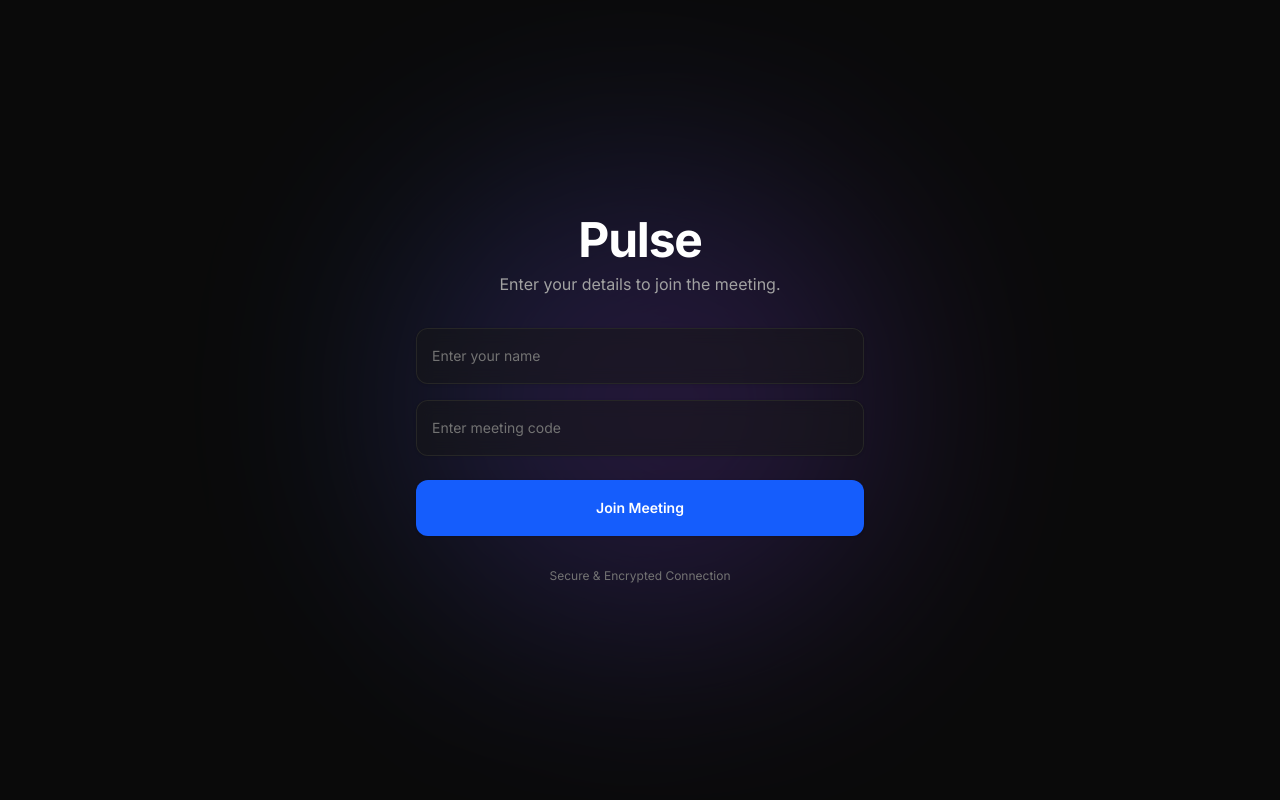
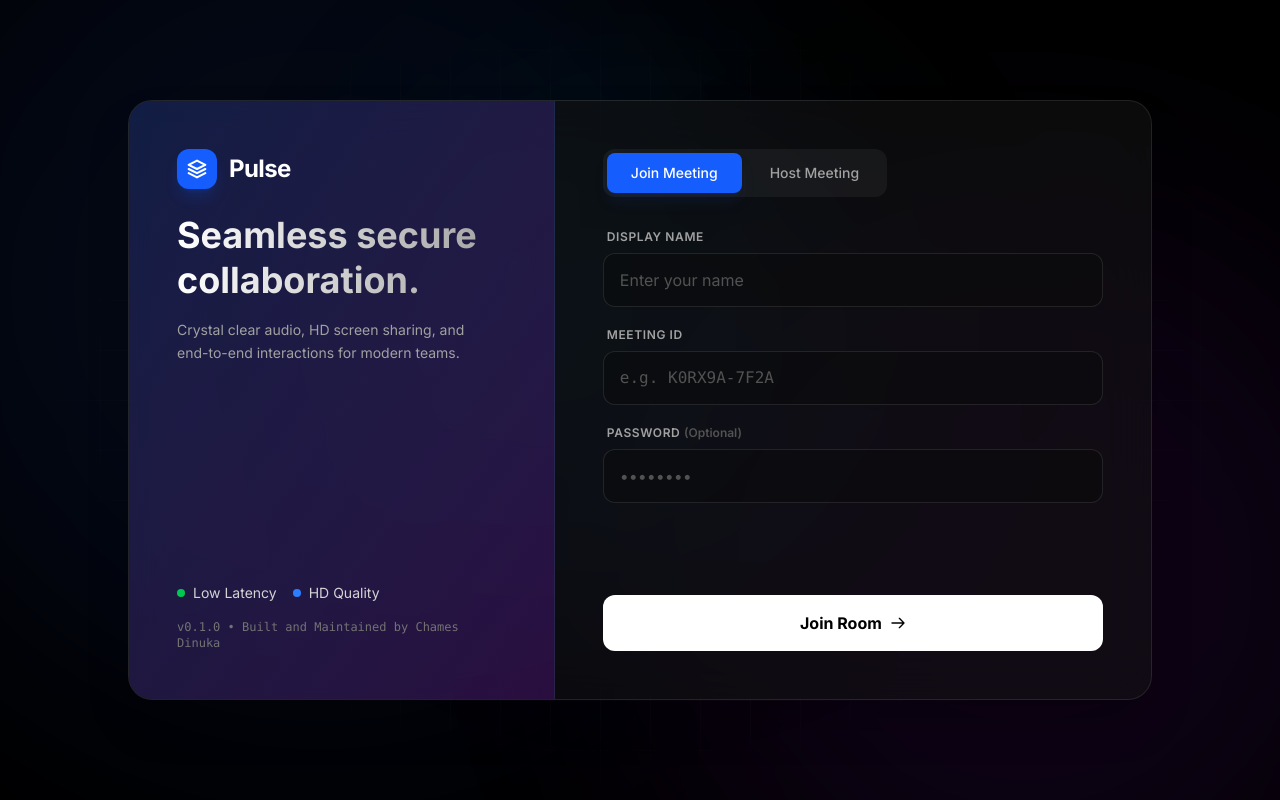
Before and after one commit to chamesh2019/pulse, a Next.js app in the folder web/: page / in a window 1280 px wide. Built offline with nearby package versions, Linux system fonts and the light colour scheme.

Commit message:
feat: Add initial landing page with UI for joining and hosting meetings.

```diff
--- a/web/app/page.tsx
+++ b/web/app/page.tsx
@@ -1,103 +1,224 @@
 "use client";
 
-import { useEffect, useState } from "react";
+import { useEffect, useState, type FormEvent } from "react";
 import { useRouter } from "next/navigation";
 import { v4 as uuidv4 } from 'uuid';
+import Head from 'next/head';
+
+// Utility to generate secure meeting ID
+async function generateMeetingId() {
+  const timestamp = Date.now().toString(36);
+  const randomBytes = new Uint8Array(8);
+  crypto.getRandomValues(randomBytes);
+  const hashBuffer = await crypto.subtle.digest('SHA-256', randomBytes);
+  const hashArray = Array.from(new Uint8Array(hashBuffer));
+  const hashHex = hashArray.map(b => b.toString(16).padStart(2, '0')).join('');
+  return `${timestamp}-${hashHex.substring(0, 6)}`.toUpperCase();
+}
 
 export default function Home() {
   const router = useRouter();
-  const [meetingId, setMeetingId] = useState("");
-  const [username, setUsername] = useState(() => {
+  const [activeTab, setActiveTab] = useState<'join' | 'host'>('join');
+
+  // Join State
+  const [joinMeetingId, setJoinMeetingId] = useState("");
+  const [joinUsername, setJoinUsername] = useState("");
+  const [joinPassword, setJoinPassword] = useState("");
+
+  // Host State
+  const [hostUsername, setHostUsername] = useState("");
+  const [generatedId, setGeneratedId] = useState("");
+  const [hostPassword, setHostPassword] = useState(""); // Optional future use
+
+  // Init
+  useEffect(() => {
+    // Generate an ID immediately just in case they switch to Host
+    generateMeetingId().then(setGeneratedId);
+
     if (typeof window !== 'undefined') {
-      return localStorage.getItem('username') || "";
+      const storedName = localStorage.getItem('username');
+      if (storedName) {
+        setJoinUsername(storedName);
+        setHostUsername(storedName);
       }
-    return "";
-  });
 
-  const handleJoin = (e: React.FormEvent) => {
-    e.preventDefault();
-    if (meetingId.trim()) {
-      console.log("Joining meeting:", meetingId);
-      router.push(`/meeting/${meetingId}`);
+      if (!localStorage.getItem('userID')) {
+        localStorage.setItem('userID', uuidv4());
       }
-  };
-
-  useEffect(() => {
-    // Ensure userID exists in localStorage
-    const userID = localStorage.getItem('userID');
-    if (!userID) {
-      localStorage.setItem('userID', uuidv4());
     }
   }, []);
 
+  const handleJoin = (e: FormEvent) => {
+    e.preventDefault();
+    if (!joinMeetingId.trim() || !joinUsername.trim()) return;
+
+    // Save username
+    localStorage.setItem('username', joinUsername);
+
+    console.log("Joining", joinMeetingId, "with password", joinPassword);
+    router.push(`/meeting/${joinMeetingId}`);
+  };
+
+  const handleHost = (e: FormEvent) => {
+    e.preventDefault();
+    if (!hostUsername.trim()) return;
+
+    localStorage.setItem('username', hostUsername);
+    console.log("Hosting", generatedId);
+    router.push(`/meeting/${generatedId}`);
+  };
+
   return (
-    <main className="flex min-h-screen flex-col items-center justify-center bg-neutral-950 p-4 relative overflow-hidden">
-      <div className="absolute top-0 left-1/2 -translate-x-1/2 w-full h-full max-w-4xl opacity-20 pointer-events-none">
-        <div className="absolute top-1/4 left-1/4 w-96 h-96 bg-blue-500 rounded-full blur-[128px]" />
-        <div className="absolute bottom-1/4 right-1/4 w-96 h-96 bg-purple-500 rounded-full blur-[128px]" />
+    <main className="h-screen w-full bg-black text-white overflow-hidden relative flex items-center justify-center selection:bg-blue-500/30">
+
+      {/* --- Ambient Background --- */}
+      <div className="absolute inset-0 pointer-events-none">
+        <div className="absolute top-[-20%] left-[-10%] w-[70vw] h-[70vw] bg-blue-900/20 rounded-full blur-[120px] animate-pulse duration-10000" />
+        <div className="absolute bottom-[-20%] right-[-10%] w-[60vw] h-[60vw] bg-purple-900/20 rounded-full blur-[120px] animate-pulse duration-7000" />
+        <div className="absolute top-[40%] left-[50%] -translate-x-1/2 -translate-y-1/2 w-[40vw] h-[40vw] bg-emerald-900/10 rounded-full blur-[100px]" />
       </div>
 
-      <div className="w-full max-w-md space-y-8 relative z-10">
-        <div className="text-center space-y-2">
-          <h1 className="text-4xl font-bold tracking-tight text-white sm:text-5xl">
-            Pulse
-          </h1>
-          <p className="text-neutral-400">
-            Enter your details to join the meeting.
+      {/* --- Grid Pattern Overlay --- */}
+      <div className="absolute inset-0 bg-[linear-gradient(rgba(255,255,255,0.03)_1px,transparent_1px),linear-gradient(90deg,rgba(255,255,255,0.03)_1px,transparent_1px)] bg-[size:50px_50px] [mask-image:radial-gradient(ellipse_at_center,black_40%,transparent_70%)] pointer-events-none" />
+
+      {/* --- Content Card --- */}
+      <div className="relative z-10 w-full max-w-5xl h-[600px] flex rounded-3xl overflow-hidden border border-white/10 bg-neutral-900/40 backdrop-blur-xl shadow-2xl">
+
+        {/* Left Side: Brand & Visuals */}
+        <div className="hidden lg:flex flex-col justify-between w-5/12 p-12 bg-gradient-to-br from-blue-900/40 to-purple-900/40 border-r border-white/5 relative overflow-hidden group">
+          {/* Hover glow effect */}
+          <div className="absolute inset-0 bg-gradient-to-br from-blue-600/10 to-transparent opacity-0 group-hover:opacity-100 transition-opacity duration-700"></div>
+
+          <div className="relative z-10">
+            <div className="flex items-center gap-3 mb-6">
+              <div className="w-10 h-10 rounded-xl bg-blue-600 flex items-center justify-center shadow-lg shadow-blue-600/20">
+                <svg xmlns="http://www.w3.org/2000/svg" width="20" height="20" viewBox="0 0 24 24" fill="none" stroke="currentColor" strokeWidth="2.5" strokeLinecap="round" strokeLinejoin="round"><path d="M12 2L2 7l10 5 10-5-10-5z"></path><path d="M2 17l10 5 10-5"></path><path d="M2 12l10 5 10-5"></path></svg>
+              </div>
+              <span className="text-2xl font-bold tracking-tight">Pulse</span>
+            </div>
+            <h2 className="text-4xl font-bold leading-tight bg-gradient-to-r from-white to-neutral-400 bg-clip-text text-transparent">
+              Seamless secure<br />collaboration.
+            </h2>
+            <p className="mt-4 text-neutral-400 text-sm leading-relaxed max-w-xs">
+              Crystal clear audio, HD screen sharing, and end-to-end interactions for modern teams.
             </p>
           </div>
 
-        <form onSubmit={handleJoin} className="mt-8 space-y-6">
-          <div className="space-y-4">
-            <div className="space-y-2">
-              <label htmlFor="name" className="sr-only">
-                Your Name
-              </label>
+          <div className="relative z-10 space-y-4">
+            <div className="flex items-center gap-4 text-sm text-neutral-300">
+              <span className="flex items-center gap-2">
+                <span className="w-2 h-2 rounded-full bg-green-500 animate-pulse"></span>
+                Low Latency
+              </span>
+              <span className="flex items-center gap-2">
+                <span className="w-2 h-2 rounded-full bg-blue-500"></span>
+                HD Quality
+              </span>
+            </div>
+            <div className="text-xs text-neutral-500 font-mono">
+              v0.1.0 • Built and Maintained by <a href="https://github.com/chamesh2019" target="_blank" rel="noopener noreferrer">Chames Dinuka</a>
+            </div>
+          </div>
+        </div>
+
+        {/* Right Side: Interaction Forms */}
+        <div className="flex-1 flex flex-col p-8 lg:p-12 relative bg-neutral-900/20">
+          {/* Tab Switcher */}
+          <div className="flex items-center gap-1 p-1 bg-white/5 rounded-xl self-start mb-8">
+            <button
+              onClick={() => setActiveTab('join')}
+              className={`px-6 py-2.5 rounded-lg text-sm font-medium transition-all duration-200 ${activeTab === 'join' ? 'bg-blue-600 text-white shadow-lg shadow-blue-900/20' : 'text-neutral-400 hover:text-white hover:bg-white/5'}`}
+            >
+              Join Meeting
+            </button>
+            <button
+              onClick={() => setActiveTab('host')}
+              className={`px-6 py-2.5 rounded-lg text-sm font-medium transition-all duration-200 ${activeTab === 'host' ? 'bg-purple-600 text-white shadow-lg shadow-purple-900/20' : 'text-neutral-400 hover:text-white hover:bg-white/5'}`}
+            >
+              Host Meeting
+            </button>
+          </div>
+
+          {/* Forms */}
+          <div className="flex-1 relative">
+
+            {/* JOIN FORM */}
+            <form
+              onSubmit={handleJoin}
+              className={`absolute inset-0 flex flex-col transition-all duration-300 transform ${activeTab === 'join' ? 'opacity-100 translate-x-0 pointer-events-auto' : 'opacity-0 -translate-x-8 pointer-events-none'}`}
+            >
+              <div className="space-y-5 flex-1">
+                <div>
+                  <label className="block text-xs font-semibold text-neutral-400 uppercase tracking-wider mb-2 ml-1">Display Name</label>
                   <input
-                id="name"
-                name="name"
-                type="text"
+                    value={joinUsername}
+                    onChange={(e) => setJoinUsername(e.target.value)}
+                    className="w-full bg-neutral-950/50 border border-white/10 rounded-xl px-4 py-3.5 text-white placeholder-neutral-600 focus:outline-none focus:border-blue-500/50 focus:ring-1 focus:ring-blue-500/50 transition-all"
+                    placeholder="Enter your name"
                     required
-                value={username}
-                onChange={(e) => {
-                  setUsername(e.target.value);
-                  localStorage.setItem('username', e.target.value);
-                }}
-                className="outline-none block w-full rounded-xl border-0 bg-neutral-900/50 py-4 px-4 text-white shadow-sm ring-1 ring-inset ring-neutral-800 placeholder:text-neutral-500 focus:ring-2 focus:ring-inset focus:ring-blue-500 sm:text-sm sm:leading-6 backdrop-blur-sm transition-all"
-                placeholder="Enter your name"
                   />
                 </div>
-
-            <div className="space-y-2">
-              <label htmlFor="meeting-id" className="sr-only">
-                Meeting ID
-              </label>
+                <div>
+                  <label className="block text-xs font-semibold text-neutral-400 uppercase tracking-wider mb-2 ml-1">Meeting ID</label>
                   <input
-                id="meeting-id"
-                name="meetingId"
-                type="number"
+                    value={joinMeetingId}
+                    onChange={(e) => setJoinMeetingId(e.target.value.toUpperCase())}
+                    className="w-full bg-neutral-950/50 border border-white/10 rounded-xl px-4 py-3.5 text-white placeholder-neutral-600 focus:outline-none focus:border-blue-500/50 focus:ring-1 focus:ring-blue-500/50 transition-all font-mono"
+                    placeholder="e.g. K0RX9A-7F2A"
                     required
-                value={meetingId}
-                onChange={(e) => setMeetingId(e.target.value)}
-                className="[appearance:textfield] [&::-webkit-outer-spin-button]:appearance-none [&::-webkit-inner-spin-button]:appearance-none block w-full rounded-xl border-0 bg-neutral-900/50 py-4 px-4 text-white shadow-sm ring-1 ring-inset ring-neutral-800 placeholder:text-neutral-500 focus:ring-2 focus:ring-inset focus:ring-blue-500 sm:text-sm sm:leading-6 backdrop-blur-sm transition-all outline-none"
-                placeholder="Enter meeting code"
+                  />
+                </div>
+                <div>
+                  <label className="block text-xs font-semibold text-neutral-400 uppercase tracking-wider mb-2 ml-1">Password <span className="text-neutral-600 normal-case tracking-normal">(Optional)</span></label>
+                  <input
+                    type="password"
+                    value={joinPassword}
+                    onChange={(e) => setJoinPassword(e.target.value)}
+                    className="w-full bg-neutral-950/50 border border-white/10 rounded-xl px-4 py-3.5 text-white placeholder-neutral-600 focus:outline-none focus:border-blue-500/50 focus:ring-1 focus:ring-blue-500/50 transition-all"
+                    placeholder="••••••••"
                   />
                 </div>
               </div>
 
-          <button
-            type="submit"
-            className="flex w-full justify-center rounded-xl bg-blue-600 px-3 py-4 text-sm font-semibold leading-6 text-white shadow-sm hover:bg-blue-500 focus-visible:outline focus-visible:outline-2 focus-visible:outline-offset-2 focus-visible:outline-blue-600 transition-all duration-200 hover:scale-[1.02] active:scale-[0.98]"
-          >
-            Join Meeting
+              <button className="w-full bg-white text-black font-bold text-base py-4 rounded-xl hover:bg-neutral-200 transition-colors flex items-center justify-center gap-2 group mt-6">
+                Join Room
+                <svg className="w-4 h-4 transition-transform group-hover:translate-x-0.5" fill="none" stroke="currentColor" viewBox="0 0 24 24"><path strokeLinecap="round" strokeLinejoin="round" strokeWidth="2" d="M14 5l7 7m0 0l-7 7m7-7H3"></path></svg>
               </button>
             </form>
 
-        <div className="text-center">
-          <p className="text-xs text-neutral-500">
-            Secure & Encrypted Connection
-          </p>
+            {/* HOST FORM */}
+            <form
+              onSubmit={handleHost}
+              className={`absolute inset-0 flex flex-col transition-all duration-300 transform ${activeTab === 'host' ? 'opacity-100 translate-x-0 pointer-events-auto' : 'opacity-0 translate-x-8 pointer-events-none'}`}
+            >
+              <div className="space-y-6 flex-1">
+                <div className="p-4 rounded-xl bg-purple-500/10 border border-purple-500/20">
+                  <label className="block text-xs font-semibold text-purple-400 uppercase tracking-wider mb-1">New Meeting ID</label>
+                  <div className="font-mono text-xl text-white tracking-widest">{generatedId}</div>
+                  <p className="text-xs text-neutral-500 mt-2">This secure ID has been auto-generated for your session.</p>
                 </div>
+
+                <div>
+                  <label className="block text-xs font-semibold text-neutral-400 uppercase tracking-wider mb-2 ml-1">Host Name</label>
+                  <input
+                    value={hostUsername}
+                    onChange={(e) => setHostUsername(e.target.value)}
+                    className="w-full bg-neutral-950/50 border border-white/10 rounded-xl px-4 py-3.5 text-white placeholder-neutral-600 focus:outline-none focus:border-purple-500/50 focus:ring-1 focus:ring-purple-500/50 transition-all"
+                    placeholder="Enter your name"
+                    required
+                  />
+                </div>
+              </div>
+
+              <button className="w-full bg-purple-600 text-white font-bold text-base py-4 rounded-xl hover:bg-purple-500 transition-colors flex items-center justify-center gap-2 shadow-lg shadow-purple-900/20 mt-6">
+                Create & Enter
+                <svg className="w-4 h-4" fill="none" stroke="currentColor" viewBox="0 0 24 24"><path strokeLinecap="round" strokeLinejoin="round" strokeWidth="2" d="M15 10l4.553-2.276A1 1 0 0121 8.618v6.764a1 1 0 01-1.447.894L15 14M5 18h8a2 2 0 002-2V8a2 2 0 00-2-2H5a2 2 0 00-2 2v8a2 2 0 002 2z"></path></svg>
+              </button>
+            </form>
+
+          </div>
+        </div>
+
       </div>
     </main>
   );
```
Lines whose indentation alone changed are shown as unchanged.
